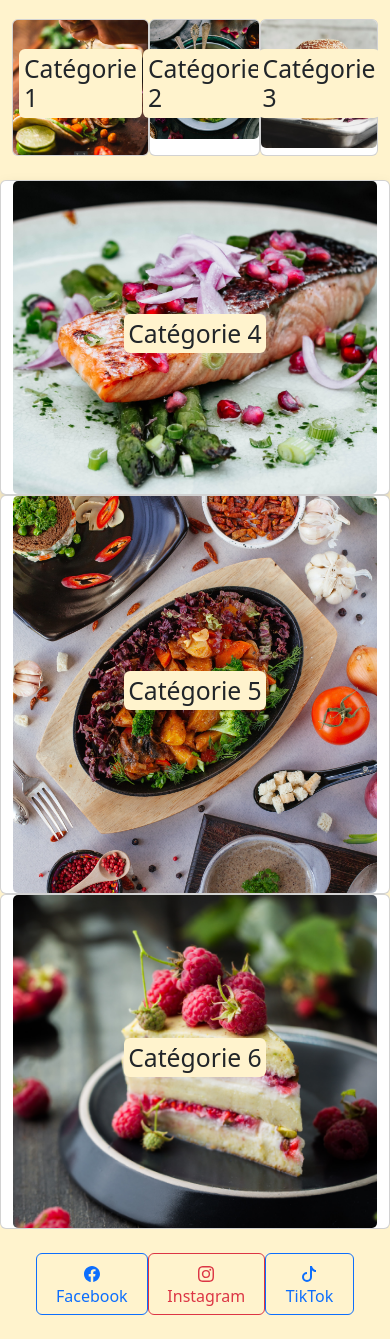
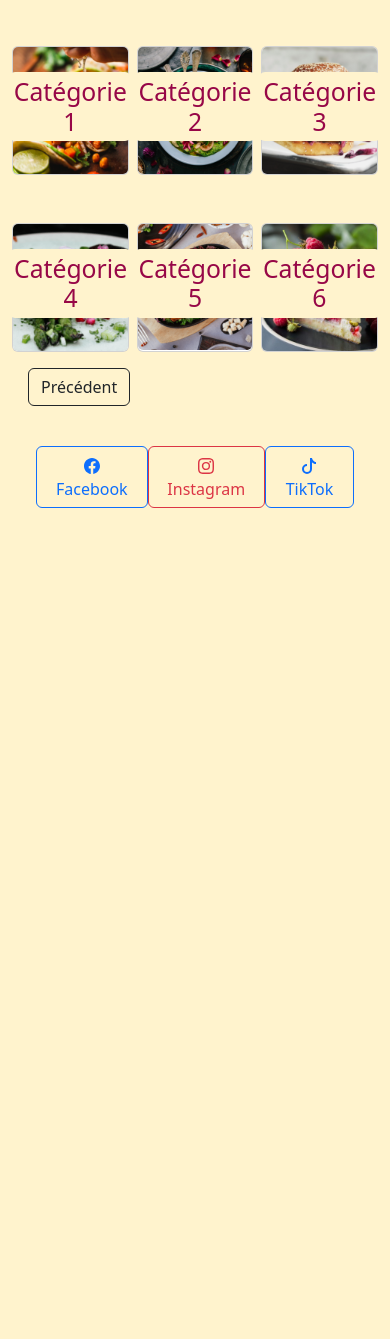
Before and after one commit to ceslo/theDistrict, a PHP site: page /categories.html in a window 390 px wide. Shown: the part 666-2005 px from the top of the page. After the commit the page ends 1174 px from the top, so only its background shows below. Run offline with PHP 8.4, Linux system fonts and the light colour scheme.

Commit message:
responsive à revoir

```diff
--- a/categories.html
+++ b/categories.html
@@ -29,15 +29,19 @@
               class="navbar-toggler"
               type="button"
               data-bs-toggle="collapse"
-              data-bs-target="#collapsedMenu"
+              data-bs-target="#menu"
+              aria-controls="menu"
+              aria-expanded="false"
             >
               <span class="navbar-toggler-icon"></span>
             </button>
             <div
               class="collapse navbar-collapse d-flex justify-content-lg-center"
-              id="collapsedMenu"
+              id="menu"
             >
-              <div class="navbar-nav col-lg-10 d-flex justify-content-evenly">
+              <div
+                class="navbar-nav col-lg-10 col d-flex justify-content-evenly"
+              >
                 <a class="nav-link text-white" href="index.html">Accueil</a>
                 <a class="nav-link text-white" href="categories.html"
                   >Catégories</a
@@ -50,12 +54,12 @@
         </nav>
       </header>
 
-      <section class="d-flex justify-content-center mt-5 " id="search">
-        <div class="card col-xl-10 rounded img-fluid">
+      <section class="d-flex justify-content-center mt-5" id="search">
+        <div class="card col-xl-10 col">
           <img
-            class="card-img"
+            class="card-img object-fit-cover"
             src="images_the_district/Capture d’écran du 2023-10-26 14-45-21.png"
-            alt="image_fond_recherche"
+            height="300px"
           />
           <div class="card-img-overlay">
             <div
@@ -87,45 +91,31 @@
                 </div>
               </div>
             </div>
+            <div class="d-flex"></div>
           </div>
         </div>
       </section>
 
-
-
-
-
-
-
-
       <section>
-        <div class="d-flex justify-content-evenly row-xl mt-5">
-          <div class="card rounded col-xl-2">
+        <div class="d-grid gap-md-3 gap-2 d-flex justify-content-evenly col row-xl mt-5">
+          <div class="card rounded cat">
+            <a href="categorie1.html">
               <img
-              class="card-img object-fit-cover"
+                class="card-img img-fluid"
                 src="images_the_district/cat1.png"
                 alt="Catégorie 1"
                 title="categorie1"
               />
               <div
-              class="card-img-overlay d-flex align-items-center justify-content-center"
-            >
-              <h2 class="card-title mark rounded">Catégorie 1</h2>
+                class="card-img-overlay d-flex align-items-center justify-content-center">
+                <h2 class="mark rounded text-center" style="color: #970747">Catégorie 1</h2>
               </div>
+            </a>
           </div>
 
-
-
-
-
-
-
-
-
-
-          <div class="card rounded col-xl-2">
+          <div class="card rounded cat">
             <img
-              class="card-img object-fit-cover"
+              class="card-img img-fluid"
               src="images_the_district/cat2.png"
               alt="Catégorie 2"
               title="categorie2"
@@ -133,10 +123,10 @@
             <div
               class="card-img-overlay d-flex align-items-center justify-content-center"
             >
-              <h2 class="card-title mark rounded">Catégorie 2</h2>
+              <h2 class="mark rounded text-center" style="color: #970747">Catégorie 2</h2>
             </div>
           </div>
-          <div class="card rounded col-xl-2 img-fluid">
+          <div class="card rounded cat">
             <img
               class="card-img img-fluid"
               src="images_the_district/cat3.png"
@@ -146,15 +136,19 @@
             <div
               class="card-img-overlay d-flex align-items-center justify-content-center"
             >
-              <h2 class="card-title mark rounded">Catégorie 3</h2>
+              <h2 class="card-title mark rounded text-center" style="color: #970747">
+                Catégorie 3
+              </h2>
             </div>
           </div>
         </div>
 
-        <div class="d-flex justify-content-evenly row mt-4">
-          <div class="card rounded col-xl-2 shadow">
+        <div
+          class="d-grid gap-md-3 gap-2 d-flex justify-content-evenly col row-xl mt-5"
+        >
+          <div class="card rounded cat">
             <img
-              class="card-img"
+              class="card-img img-fluid"
               src="images_the_district/cat4.png"
               alt="Catégorie 4"
               title="categorie4"
@@ -162,37 +156,48 @@
             <div
               class="card-img-overlay d-flex align-items-center justify-content-center"
             >
-              <h2 class="card-title mark rounded">Catégorie 4</h2>
+              <h2 class="card-title mark rounded text-center" style="color: #970747">
+                Catégorie 4
+              </h2>
             </div>
           </div>
-          <div class="card rounded col-xl-2">
+          <div class="card rounded cat">
             <img
-              class="card-img"
+              class="card-img img-fluid"
               src="images_the_district/cat5.png"
-              alt="Catégorie 1"
-              title="categorie1"
+              alt="Catégorie 5"
+              title="categorie5"
             />
             <div
               class="card-img-overlay d-flex align-items-center justify-content-center"
             >
-              <h2 class="card-title mark rounded">Catégorie 5</h2>
+              <h2 class="card-title mark rounded text-center" style="color: #970747">
+                Catégorie 5
+              </h2>
             </div>
           </div>
-          <div class="card rounded col-xl-2">
+
+          <div class="card rounded cat">
             <img
-              class="card-img object-fit-cover"
+              class="card-img img-fluid"
               src="images_the_district/cat6.png"
-              alt="Catégorie 1"
-              title="categorie1"
+              alt="Catégorie 6"
+              title="categorie6"
             />
             <div
               class="card-img-overlay d-flex align-items-center justify-content-center"
             >
-              <h2 class="card-title mark rounded">Catégorie 6</h2>
+              <h2 class="card-title mark rounded text-center" style="color: #970747">
+                Catégorie 6
+              </h2>
             </div>
           </div>
         </div>
+        <div class="m-md-5 p-md-5 m-2 p-2">
+          <a class="btn btn-outline-dark" href="index.html">Précédent</a>
+        </div>
       </section>
+
       <footer class="p-4 d-flex justify-content-evenly">
         <button class="btn btn-outline-primary" href="#">
           <svg
--- a/index.css
+++ b/index.css
@@ -2,12 +2,20 @@
   background-color: #970747;
   font-family: "Oleo Script";
   font-style: normal;
-};
+}
 
 #page_complete {
-  background-color:#BA9276;
+  background-color: #ba9276;
+}
+
+#bandeau {
+  background-color: #970747;
+}
+
+.cat {
+  transition-duration: 0.5s;
+}
+.cat:hover {
+
+  transform:scale(1.1);
 };
-
-#bandeau {background-color: #970747;
-
-};
```
Also changed, not shown: categorie1.html (+7 -32 lines), index.html (+14 -7 lines), index2.html (added, +175 -0 lines), selection_ plat.html (+7 -3 lines), images_the_district/cat1.png, images_the_district/cat2.png, images_the_district/cat3.png, images_the_district/cat4.png, images_the_district/cat5.png, images_the_district/cat6.png, 3 other files. Lines whose indentation alone changed are shown as unchanged.
